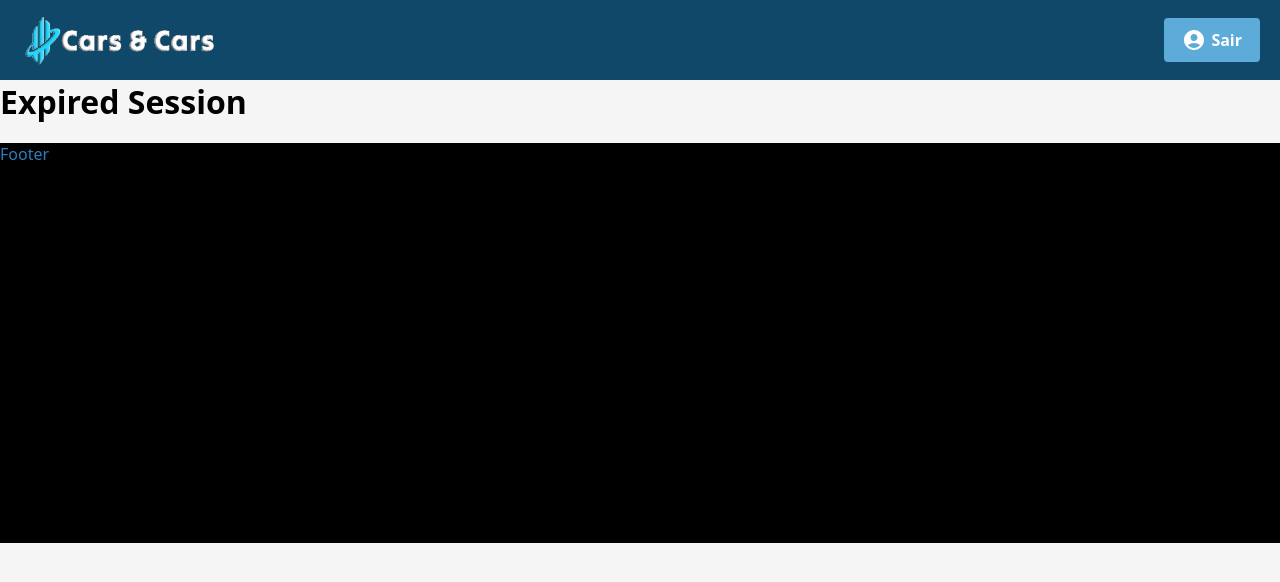
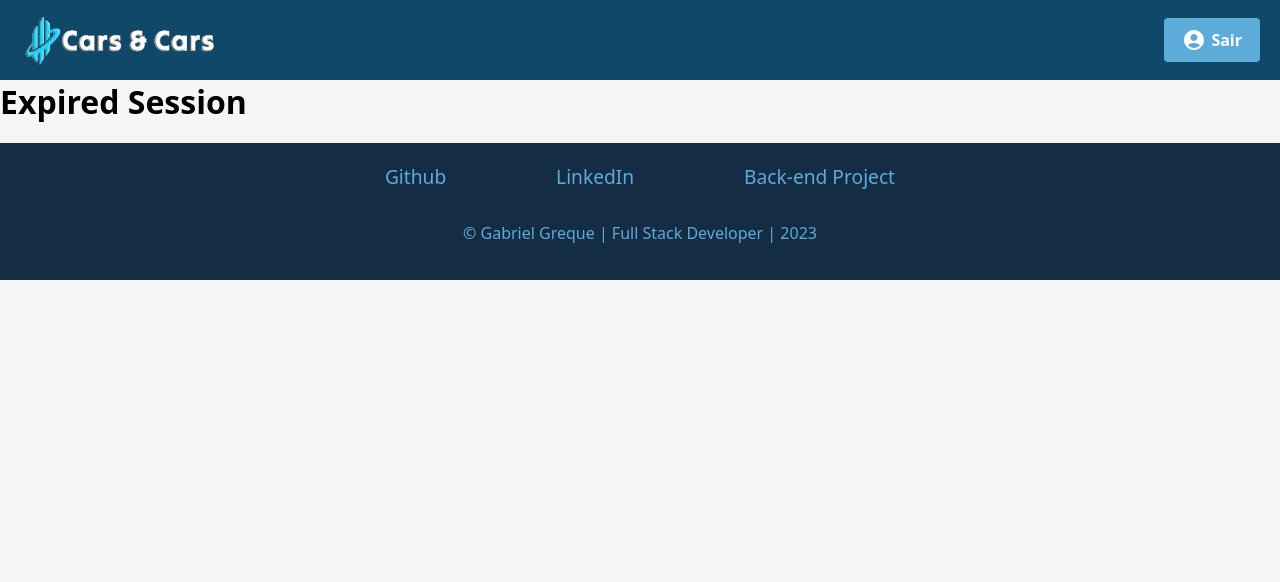
Before and after one commit to mrgreque/car-trade-front, a React (Vite) app: page /admin in a window 1280 px wide. Shown: the top 582 px of the page. Built offline with nearby package versions, Linux system fonts and the light colour scheme; no server answers.

Commit message:
footer and alerts

```diff
--- /dev/null
+++ b/src/components/atoms/alert/index.tsx
@@ -0,0 +1,29 @@
+import Snackbar from '@mui/material/Snackbar';
+import MuiAlert, { AlertProps } from '@mui/material/Alert';
+import { forwardRef } from 'react';
+import { AlertSnackProps } from './types';
+
+const Alert = forwardRef<HTMLDivElement, AlertProps>(function Alert(
+  props,
+  ref,
+) {
+  return <MuiAlert elevation={6} ref={ref} variant="filled" {...props} />;
+});
+
+export default function CustomizedAlert(props: AlertSnackProps) {
+  const handleClose = (_?: React.SyntheticEvent | Event, reason?: string) => {
+    if (reason === 'clickaway') {
+      return;
+    }
+
+    props.setOpen(false);
+  };
+
+  return (
+      <Snackbar open={props.open} autoHideDuration={6000} onClose={handleClose}>
+        <Alert onClose={handleClose} severity={props.type} sx={{ width: '100%' }}>
+          {props.message}
+        </Alert>
+      </Snackbar>
+  );
+}
--- /dev/null
+++ b/src/components/atoms/alert/types.ts
@@ -0,0 +1,6 @@
+export type AlertSnackProps = {
+  open: boolean;
+  setOpen: React.Dispatch<React.SetStateAction<boolean>>;
+  message: string;
+  type: 'success' | 'error' | 'warning' | 'info';
+};
--- a/src/components/molecules/admModal/index.tsx
+++ b/src/components/molecules/admModal/index.tsx
@@ -7,16 +7,27 @@ import AssignmentIndIcon from '@mui/icons-material/AssignmentInd';
 import axios, { AxiosResponse } from "axios";
 import { useState } from "react";
 import { useNavigate } from "react-router-dom";
+import CustomizedAlert from "../../atoms/alert";
 
 const AdmModal = (props: AdmModalProps) => {
   const [email, setEmail] = useState('');
   const [password, setPassword] = useState('');
   const navigate = useNavigate();
 
+  const [emitAlert, setEmitAlert] = useState<boolean>(false)
+  const [alertMessage, setAlertMessage] = useState<string>('')
+  const [alertType, setAlertType] = useState<"success" | "error" | "warning" | "info">('success')
+
   const resetInputs = () => {
     setEmail('');
     setPassword('');
   }
+
+  const handleEmitAlert = (message: string, type: "success" | "error" | "warning" | "info") => {
+    setAlertMessage(message)
+    setAlertType(type)
+    setEmitAlert(true)
+  };
 
   const handleAuthenticate = () => {
     if (!email || !password) return alert('Preencha todos os campos')
@@ -25,17 +36,15 @@ const AdmModal = (props: AdmModalProps) => {
       password
     })
       .then((response: AxiosResponse<{accessToken: string}>) => {
-        console.log(response)
-        alert('Logado com sucesso')
+        handleEmitAlert('Logado com sucesso', 'success')
         setTimeout(() => {
           resetInputs()
           navigate('admin')
         }, 1000)
         localStorage.setItem('token', response.data.accessToken)
       })
-      .catch((error) => {
-        console.log(error)
-        alert('Credenciais inválidas')
+      .catch(() => {
+        handleEmitAlert('Credenciais inválidas', 'error')
       })
   }
 
@@ -91,8 +100,14 @@ const AdmModal = (props: AdmModalProps) => {
               </DefaultButton>
             </SpacedRow>
         </StyledModalContent>
+        <CustomizedAlert
+          open={emitAlert}
+          setOpen={setEmitAlert}
+          type={alertType}
+          message={alertMessage}
+        />
+      </StyledModal>
 
-      </StyledModal>
     </StyledAdmModal>
   )
 }
--- a/src/components/organism/container/styled.ts
+++ b/src/components/organism/container/styled.ts
@@ -5,7 +5,7 @@ const StyledSection = styled.section`
   width: 100%;
   display: flex;
   justify-content: center;
-  min-height: calc(100vh - 100px - 320px);
+  min-height: calc(100vh - 100px);
 `
 
 const StyledDivContainer = styled.div`
--- /dev/null
+++ b/src/components/organism/footer/index.tsx
@@ -0,0 +1,42 @@
+/* eslint-disable @typescript-eslint/no-unsafe-call */
+import { FooterText, StyledFooter, StyledFooterA, StyledFooterNav, StyledFooterUl } from "./styled";
+
+const handleOpenNewTab = (e: React.MouseEvent<HTMLAnchorElement, MouseEvent>, url: string) => {
+  e.preventDefault();
+  window.open(url, '_blank');
+};
+
+const Footer = () => {
+  return (
+    <StyledFooter>
+      <StyledFooterNav>
+        <StyledFooterUl>
+          <li>
+            <StyledFooterA
+              onClick={(e) => handleOpenNewTab(e, 'https://github.com/mrgreque')}
+            >
+              Github
+            </StyledFooterA>
+          </li>
+          <li>
+            <StyledFooterA
+              onClick={(e) => handleOpenNewTab(e, 'https://www.linkedin.com/in/gabriel-greque-09a75a145/')}
+            >
+              LinkedIn
+            </StyledFooterA>
+          </li>
+          <li>
+            <StyledFooterA
+              onClick={(e) => handleOpenNewTab(e, 'https://github.com/mrgreque/car-trade-api')}
+            >
+              Back-end Project
+            </StyledFooterA>
+          </li>
+        </StyledFooterUl>
+      </StyledFooterNav>
+      <FooterText>© Gabriel Greque | Full Stack Developer | 2023</FooterText>
+    </StyledFooter>
+  )
+};
+
+export default Footer;
--- /dev/null
+++ b/src/components/organism/footer/styled.ts
@@ -0,0 +1,53 @@
+import styled from "styled-components";
+
+const FooterText = styled.p`
+  font-size: 1rem;
+  font-weight: 400;
+  color: #5cabd8;
+  margin-bottom: 1rem;
+  width: 100%;
+  text-align: center;
+  margin-top: 2rem;
+`;
+
+const StyledFooter = styled.footer`
+  margin-top: 20px;
+  background-color: #152d44;
+  padding: 20px;
+`;
+
+const StyledFooterNav = styled.nav`
+  display: flex;
+  justify-content: center;
+  align-items: center;
+  width: 100%;
+  flex-wrap: wrap;
+`
+
+const StyledFooterUl = styled.ul`
+  display: flex;
+  justify-content: space-around;
+  align-items: center;
+  width: 50%;
+  list-style: none;
+`
+
+const StyledFooterA = styled.a`
+  text-decoration: none;
+  color: #5cabd8;
+  font-size: 1.2rem;
+  font-weight: 400;
+  transition: all 0.3s ease-in-out;
+  cursor: pointer;
+  &:hover {
+    color: #fff;
+  }
+`
+
+export {
+  FooterText,
+  StyledFooter,
+  StyledFooterNav,
+  StyledFooterUl,
+  StyledFooterA
+};
--- a/src/components/pages/carList/index.tsx
+++ b/src/components/pages/carList/index.tsx
@@ -27,7 +27,6 @@ const CarList = () => {
           total: number
         }
       }) => {
-        console.log(response.data)
         setCars(response.data.cars)
         setTotalPages(calculateTotalPages(response.data.total, 20));
       })
--- a/src/components/pages/registerCar/index.tsx
+++ b/src/components/pages/registerCar/index.tsx
@@ -14,6 +14,7 @@ import axios from "axios"
 import { CarProps } from "../carList/types"
 import { useNavigate, useParams } from "react-router-dom"
 import DefaultButton from "../../atoms/defaultButton"
+import CustomizedAlert from "../../atoms/alert"
 
 const brazilStates = [
   { value: 'AC', label: 'Acre' },
@@ -128,6 +129,10 @@ const RegisterCar = () => {
   const [carId, setCarId] = useState<number>(0)
   const navigate = useNavigate()
 
+  const [emitAlert, setEmitAlert] = useState<boolean>(false)
+  const [alertMessage, setAlertMessage] = useState<string>('')
+  const [alertType, setAlertType] = useState<"success" | "error" | "warning" | "info">('success')
+
   const requiredFields: string[] = [
     'name',
     'brand',
@@ -149,6 +154,12 @@ const RegisterCar = () => {
     'description',
   ]
 
+  const handleEmitAlert = (message: string, type: "success" | "error" | "warning" | "info") => {
+    setAlertMessage(message)
+    setAlertType(type)
+    setEmitAlert(true)
+  };
+
   const handleSaveImage = async (e: any) => {
     e.preventDefault();
     const file = e.target.files[0] as File;
@@ -156,7 +167,7 @@ const RegisterCar = () => {
       const base64String = await fileToBase64(file);
       setPrincipalImage(base64String)
     } else {
-      alert('File size must be less than or equal to 10MB');
+      handleEmitAlert('O tamanho da imagem deve ser menor ou igual a 10MB', 'error')
     }
   }
 
@@ -216,37 +227,34 @@ const RegisterCar = () => {
       principalImage,
       oldPrice,
     }
-    console.log(car)
     const requiredFieldsValidated = await validateRequiredFields(car as CarProps)
     if (!requiredFieldsValidated) {
-      alert('Preencha todos os campos obrigatórios corretamente!')
+      handleEmitAlert('Preencha todos os campos obrigatórios corretamente!', 'warning')
       return
     }
 
     if (editingCar) {
       // updateCar(car)
       axios.patch(`http://localhost:3000/car/${carId}`, car, { headers: {Authorization: `Bearer ${localStorage.getItem('token') as string}`}})
-        .then((response) => {
-          console.log(response.data)
-          alert('Carro atualizado com sucesso!')
+        .then(() => {
+          handleEmitAlert('Carro atualizado com sucesso!', 'success')
           setTimeout(() => {
             navigate('/admin')
-          })
+          }, 1000)
         })
         .catch((error) => {
           console.log(error)
-          alert('Erro ao atualizar carro!')
+          handleEmitAlert('Erro ao atualizar carro!', 'error')
         })
     } else {
       axios.post('http://localhost:3000/car', car, { headers: {Authorization: `Bearer ${localStorage.getItem('token') as string}`}})
-        .then((response) => {
-          console.log(response.data)
-          alert('Carro cadastrado com sucesso!')
+        .then(() => {
+          handleEmitAlert('Carro cadastrado com sucesso!', 'success')
           resetForm()
         })
         .catch((error) => {
           console.log(error)
-          alert('Erro ao cadastrar carro!')
+          handleEmitAlert('Erro ao cadastrar carro!', 'error')
         })
     }
   }
@@ -405,8 +413,13 @@ const RegisterCar = () => {
             </DefaultButton>
           </FormInColumn>
         </Column>
-
       </InternalContainer>
+      <CustomizedAlert
+        open={emitAlert}
+        setOpen={setEmitAlert}
+        type={alertType}
+        message={alertMessage}
+      />
     </main>
   )
 }
--- a/src/components/template/baseAdminPage/index.tsx
+++ b/src/components/template/baseAdminPage/index.tsx
@@ -1,7 +1,7 @@
 import { Spacer } from "../../global/styled";
-import { FooterText } from "./styled";
 import { Outlet } from "react-router-dom";
 import Header from "../../organism/header";
+import Footer from "../../organism/footer";
 
 const BaseAdminPageTemplate = () => {
 
@@ -10,13 +10,7 @@ const BaseAdminPageTemplate = () => {
       <Header painelAdmin />
       <Spacer height="80px" />
       <Outlet />
-      <footer style={{
-        height: '400px',
-        marginTop: '20px',
-        backgroundColor: '#000',
-      }}>
-        <FooterText>Footer</FooterText>
-      </footer>
+      <Footer />
     </div>
   );
 };
--- a/src/components/template/baseAdminPage/styled.ts
+++ /dev/null
@@ -1,20 +0,0 @@
-import styled from "styled-components";
-
-const Title = styled.h1`
-  font-size: 2rem;
-  font-weight: 700;
-  color: #2f7dbd;
-  margin-bottom: 1rem;
-`;
-
-const FooterText = styled.p`
-  font-size: 1rem;
-  font-weight: 400;
-  color: #2f7dbd;
-  margin-bottom: 1rem;
-`;
-
-export {
-  Title,
-  FooterText
-};
--- a/src/components/template/basePage/index.tsx
+++ b/src/components/template/basePage/index.tsx
@@ -1,7 +1,7 @@
 import { Spacer } from "../../global/styled";
-import { FooterText } from "./styled";
 import { Outlet } from "react-router-dom";
 import Header from "../../organism/header";
+import Footer from "../../organism/footer";
 
 const BasePageTemplate = () => {
 
@@ -10,13 +10,7 @@ const BasePageTemplate = () => {
       <Header />
       <Spacer height="80px" />
       <Outlet />
-      <footer style={{
-        height: '400px',
-        marginTop: '20px',
-        backgroundColor: '#000',
-      }}>
-        <FooterText>Footer</FooterText>
-      </footer>
+      <Footer />
     </div>
   );
 };
--- a/src/components/template/basePage/styled.ts
+++ b/src/components/template/basePage/styled.ts
@@ -7,14 +7,6 @@ const Title = styled.h1`
   margin-bottom: 1rem;
 `;
 
-const FooterText = styled.p`
-  font-size: 1rem;
-  font-weight: 400;
-  color: #2f7dbd;
-  margin-bottom: 1rem;
-`;
-
 export {
-  Title,
-  FooterText
+  Title
 };
```
